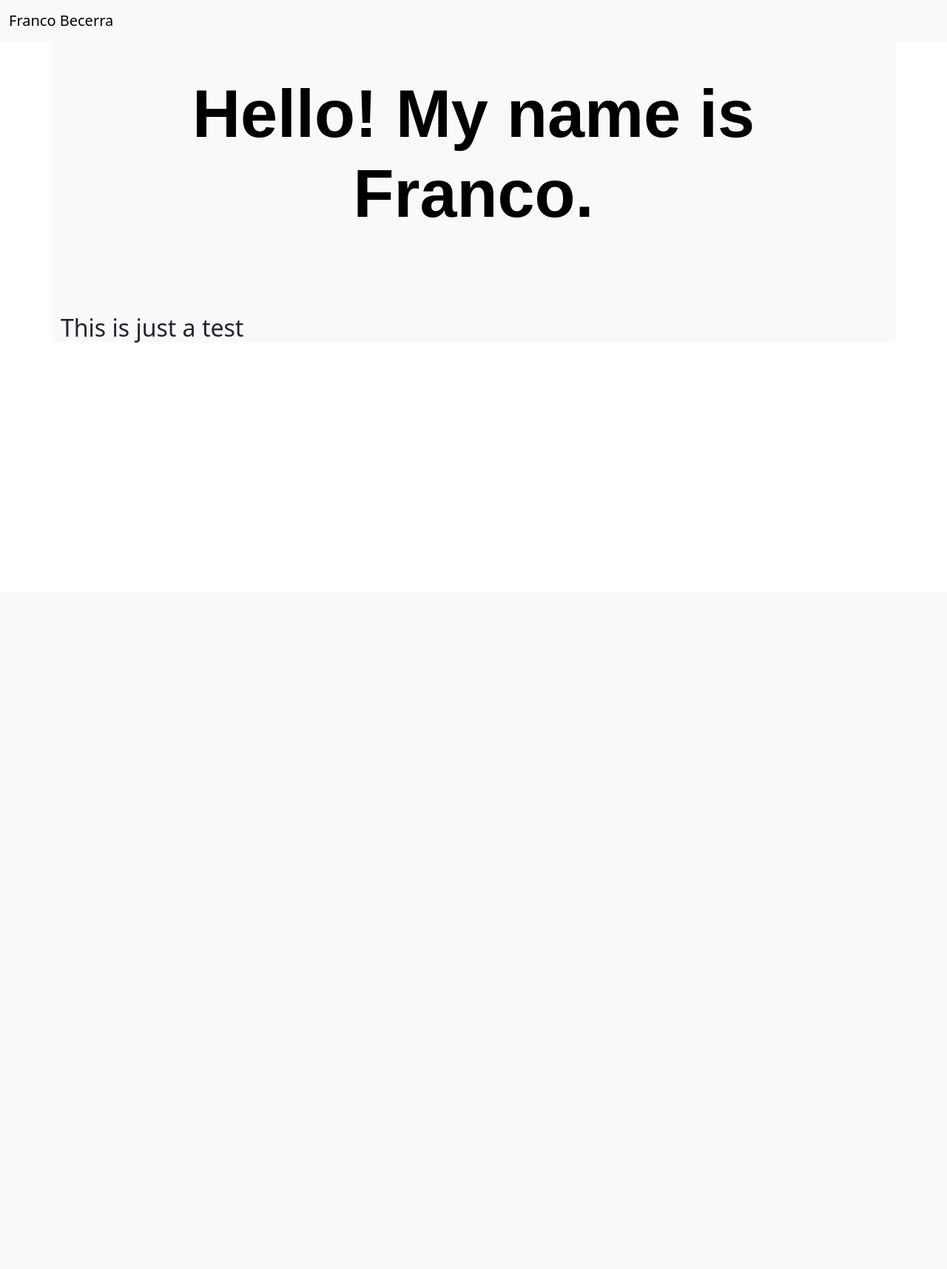
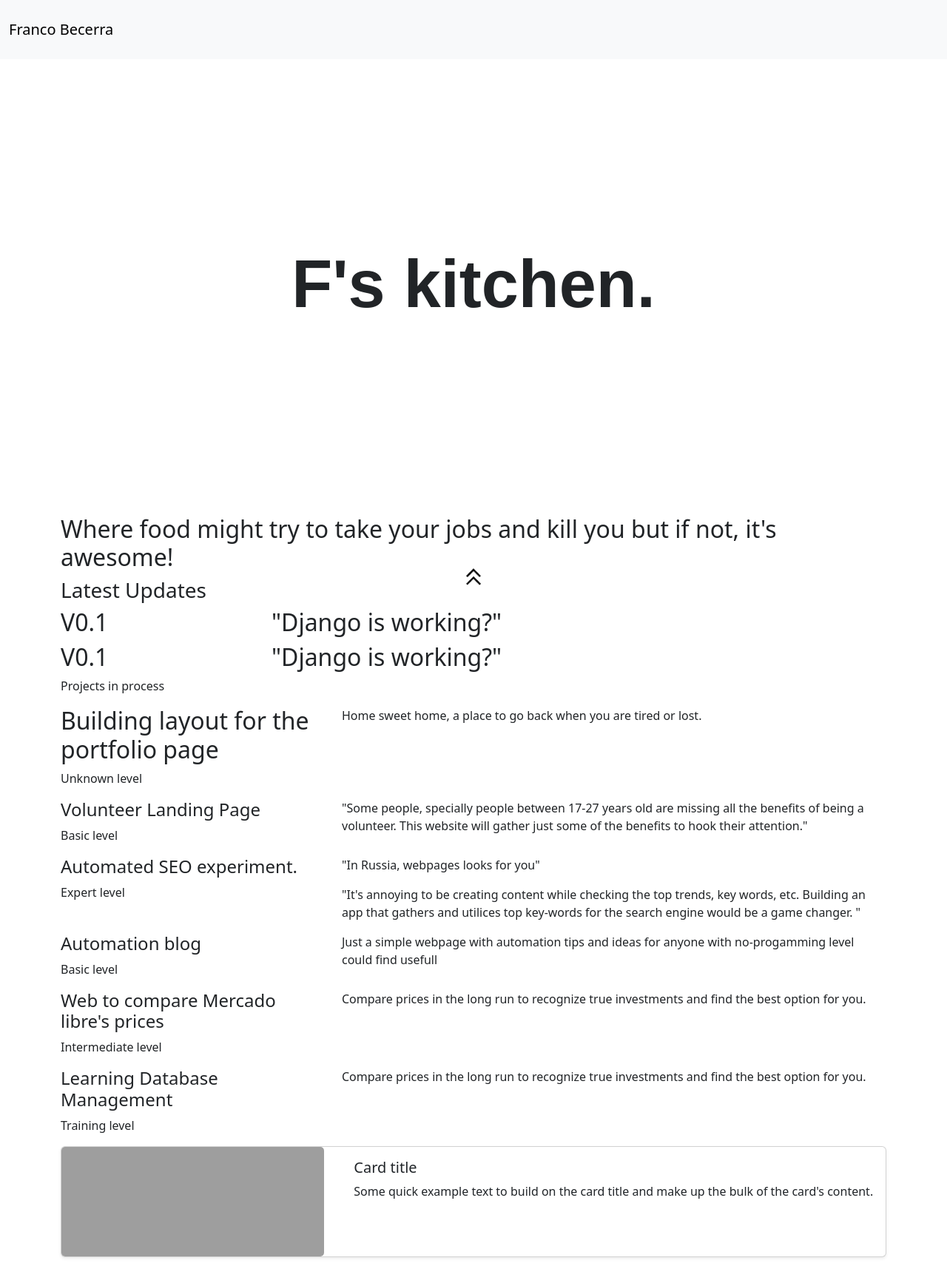
Before and after one commit to dinosaurio92/hello, a Django app: page /first_web/ in a window 1280 px wide. Shown: the whole page at 74% size. Before the commit the page ends 463 px from the top, so only its background shows below. Run offline with Django 4.2, Linux system fonts and the light colour scheme; grey boxes are pictures that could not be loaded.

Commit message:
Updates with Django

```diff
--- a/mysite/first_web/static/first_web/styles.css
+++ b/mysite/first_web/static/first_web/styles.css
@@ -1,8 +1,44 @@
+body {
+    color: #212427;
+}
+
+
 h1 {
-    padding: 100px;
+    padding-top: 250px;
+    padding-bottom: 250px;
     font-family: sans-serif;
     font-size: 90px;
     font-weight: bold;
     text-align: center;
-    color: black;
 }
+
+.navbar {
+    padding-top: 20px;
+    padding-bottom: 20px;
+}
+/* CARD */
+
+.card:hover {
+    transform: scale(1.05);
+    transition: transform 0.2s ease-in-out;
+  }
+
+.slim_h {
+    height: 150px;
+}
+
+/* FOOTER */
+
+footer {
+    background-color: transparent;
+    position: fixed;
+    bottom: 0;
+    width: 100%;
+    text-align: center;
+    z-index: 999;
+  }
+
+  .logo img {
+    height: 40px; /* Set the height of your logo image */
+    width: auto; /* Set the width of your logo image to auto to maintain aspect ratio */
+  }
--- /dev/null
+++ b/mysite/first_web/templates/first_web/footer.html
@@ -0,0 +1,8 @@
+{% load static %}
+<!-- Create a clean footer with transparent backgroun -->
+<footer>
+  <div class="logo">
+
+    <a href="#top"><img src="{% static 'images/double_arrow_up.png' %}" alt="F_logo"></a>
+  </div>
+</footer>
--- a/mysite/first_web/templates/first_web/index.html
+++ b/mysite/first_web/templates/first_web/index.html
@@ -1,6 +1,136 @@
 {% extends "first_web/layout.html" %}
+{% load static %}
 
 {% block body %}
-    <h1>Hello! My name is Franco.</h1>
-    <h2>This is just a test</h2>
+    <div class="container">
+
+        <h1>F's kitchen.</h1>
+        <h2>Where food might try to take your jobs and kill you but if not, it's awesome!</h2>
+
+
+        <!-- Latest updates -->
+        <div class="row">
+            <div class="col-md-4">
+                <h3>Latest Updates</h3>
+            </div>
+        </div>
+        <div class="row">
+            <div class="col-sm-3">
+                <h2>V0.1</h2>
+            </div>
+
+            <div class="col">
+                <h2>"Django is working?"</h2>
+            </div>
+        </div>
+        <div class="row">
+            <div class="col-sm-3">
+                <h2>V0.1</h2>
+            </div>
+            <div class="col">
+                <h2>"Django is working?"</h2>
+            </div>
+        </div>
+
+        <!-- Active projects -->
+
+        <!-- Projects in process -->
+        <div class="row">
+            <p>Projects in process</p>
+        </div>
+        <!-- Project card banner start-->
+        <div class="row">
+            <div class="col-md-4">
+                <h2>Building layout for the portfolio page</h2>
+                <p>Unknown level</p>
+            </div>
+            <div class="col">
+                <p>Home sweet home, a place to go back when you are tired or lost.</p>
+            </div>
+        </div>
+        <!-- Project card banner end-->
+
+
+        <!-- Pending projects -->
+
+        <!-- Project card start -->
+        <div class="row project_card">
+            <div class="col-md-4">
+                <h4>Volunteer Landing Page</h4>
+                <p>Basic level</p>
+            </div>
+            <div class="col">
+                <p>"Some people, specially people between 17-27 years old are missing all the benefits of being a volunteer. This website will gather just some of the benefits to hook their attention."</p>
+            </div>
+        </div>
+        <!-- Card end -->
+
+        <div class="row project_card">
+            <div class="col-md-4">
+                <h4>Automated SEO experiment.</h4>
+                <p>Expert level</p>
+            </div>
+            <div class="col">
+                <p>"In Russia, webpages looks for you"</p>
+                <p>"It's annoying to be creating content while checking the top trends, key words, etc. Building an app that gathers and utilices top key-words for the search engine would be a game changer. "</p>
+            </div>
+        </div>
+
+        <div class="row">
+            <div class="col-md-4">
+                <h4>Automation blog</h4>
+                <p>Basic level</p>
+            </div>
+            <div class="col">
+                <p>Just a simple webpage with automation tips and ideas for anyone with no-progamming level could find usefull</p>
+            </div>
+        </div>
+
+        <div class="row">
+            <div class="col-md-4">
+                <h4>Web to compare Mercado libre's prices</h4>
+                <p>Intermediate level</p>
+            </div>
+            <div class="col">
+                <p>Compare prices in the long run to recognize true investments and find the best option for you.</p>
+            </div>
+        </div>
+
+        <div class="row">
+            <div class="col-md-4">
+                <h4>Learning Database Management</h4>
+                <p>Training level</p>
+            </div>
+            <div class="col">
+                <p>Compare prices in the long run to recognize true investments and find the best option for you.</p>
+            </div>
+        </div>
+
+        <!-- CARD IN TESTING -->
+
+
+
+          <div class="card mb-3 shadow-sm slim_h">
+            <div class="row no-gutters">
+              <div class="col-md-8 order-md-2">
+                <div class="card-body">
+                  <h5 class="card-title">Card title</h5>
+                  <p class="card-text">Some quick example text to build on the card title and make up the bulk of the card's content.</p>
+                </div>
+              </div>
+              <div class="col-md-4 order-md-1">
+                <img src="{% static image_path %}" class="card-img" alt="Random Image" style="object-fit: cover; max-height: 148px;">
+              </div>
+            </div>
+          </div>
+
+        <!-- End pending projects -->
+
+    <!-- Container end -->
+    </div>
+
+
+
+
+
 {% endblock %}
--- a/mysite/first_web/templates/first_web/layout.html
+++ b/mysite/first_web/templates/first_web/layout.html
@@ -3,24 +3,28 @@
 <!DOCTYPE html>
 <html lang="en">
     <head>
+        <!-- API key for GPT 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 -->
         <meta charset="UTF-8">
         <meta http-equiv="X-UA-Compatible" content="IE=edge">
         <meta name="viewport" content="width=device-width, initial-scale=1.0">
         <title>Layouts</title>
+
         <link href="https://cdn.jsdelivr.net/npm/bootstrap@5.3.0-alpha1/dist/css/bootstrap.min.css" rel="stylesheet" integrity="sha384-GLhlTQ8iRABdZLl6O3oVMWSktQOp6b7In1Zl3/Jr59b6EGGoI1aFkw7cmDA6j6gD" crossorigin="anonymous">
         <link rel="stylesheet" href="{% static 'first_web/styles.css' %}">
 
+
     </head>
     <body>
+        <div id="top"></div>
         {% include 'first_web/navbar.html' %}
-        <div class="container bg-light">
-            {% block body%}
-            {% endblock %}
-        </div>
+        {% block body%}
+        {% endblock %}
+        {% include 'first_web/footer.html' %}
 
 
         <script src="https://cdn.jsdelivr.net/npm/bootstrap@5.3.0-alpha1/dist/js/bootstrap.bundle.min.js" integrity="sha384-w76AqPfDkMBDXo30jS1Sgez6pr3x5MlQ1ZAGC+nuZB+EYdgRZgiwxhTBTkF7CXvN" crossorigin="anonymous"></script>
         <script src="https://cdn.jsdelivr.net/npm/@popperjs/core@2.11.6/dist/umd/popper.min.js" integrity="sha384-oBqDVmMz9ATKxIep9tiCxS/Z9fNfEXiDAYTujMAeBAsjFuCZSmKbSSUnQlmh/jp3" crossorigin="anonymous"></script>
         <script src="https://cdn.jsdelivr.net/npm/bootstrap@5.3.0-alpha1/dist/js/bootstrap.min.js" integrity="sha384-mQ93GR66B00ZXjt0YO5KlohRA5SY2XofN4zfuZxLkoj1gXtW8ANNCe9d5Y3eG5eD" crossorigin="anonymous"></script>
+        <script src="https://code.jquery.com/jquery-3.6.0.min.js"></script>
     </body>
 </html>
--- a/mysite/first_web/templates/first_web/navbar.html
+++ b/mysite/first_web/templates/first_web/navbar.html
@@ -1,5 +1,5 @@
 
-<div class="fixed-top">
+<div>
   <nav class="navbar navbar-expand-lg bg-body-tertiary">
     <div class="container-fluid">
       <a class="navbar-brand" href="#">Franco Becerra</a>
--- a/mysite/first_web/views.py
+++ b/mysite/first_web/views.py
@@ -1,7 +1,19 @@
 from django.shortcuts import render
 from django.http import HttpResponseRedirect
+import os
+import random
 
 # Create your views here.
 
 def index(request):
     return render(request, "first_web/index.html", {})
+
+def get_random_image_path():
+    path = os.path.join('static', 'images')
+    images = os.listdir(path)
+    image_path = os.path.join(path, random.choice(images))
+    return image_path
+
+def my_view(request):
+    context = {'image_path': get_random_image_path()}
+    return render(request, 'index.html', context)
```
Also changed, not shown: mysite/first_web/testingfunc.py (added, +25 -0 lines), mysite/first_web/static/images/double_arrow_up.png (added), mysite/first_web/static/images/testimg.jpg (added).
